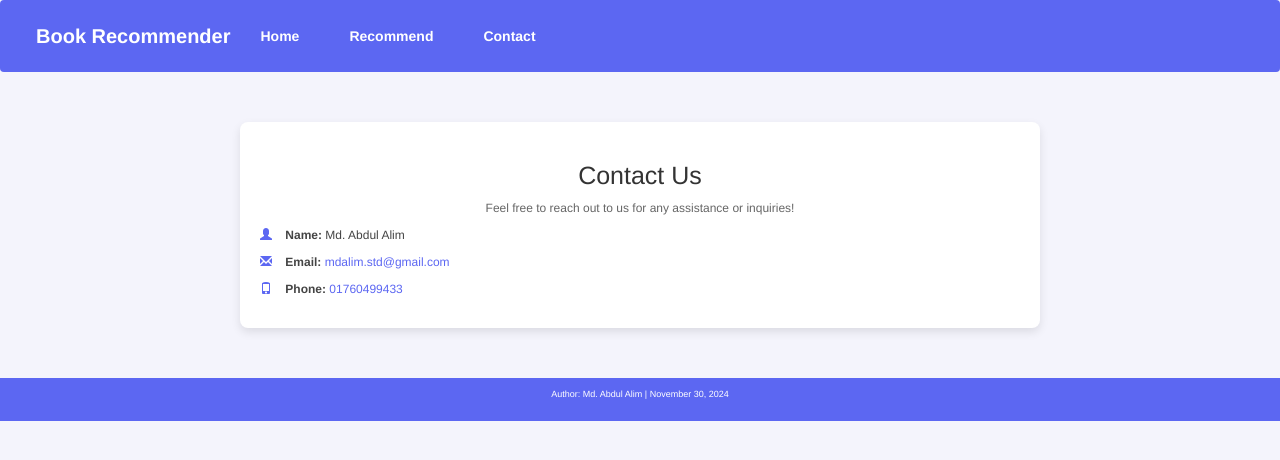
After one commit to AbdulAlim2k15/BookRecommenderApp, a Flask app: page /contact in a window 1280 px wide. The commit adds this page. Shown: the top 460 px of the page. Run offline with Flask 3, Linux system fonts and the light colour scheme; parts of the project's set-up code (start-up, migrations or seed data) failed here and were passed over.

Commit message:
Project is Completted

```diff
--- a/app.py
+++ b/app.py
@@ -1,10 +1,56 @@
-from flask import Flask, render_template
+from flask import Flask, render_template,request
+import pandas as pd
+import numpy as np
+import pickle
+
+popular_df = pickle.load(open('popular.pkl', 'rb'))
+pt = pickle.load(open('pt.pkl', 'rb'))
+books = pickle.load(open('books.pkl', 'rb'))
+similarity_scores = pickle.load(open('similarity_scores.pkl', 'rb'))
 
 app = Flask(__name__)
 
 @app.route("/")
 def index():
-    return render_template('index.html')
+    return render_template('index.html',
+                           book_name = list(popular_df['Book-Title'].values),
+                           author=list(popular_df['Book-Author'].values),
+                           image=list(popular_df['Image-URL-M'].values),
+                           votes=list(popular_df['num_ratings'].values),
+                           rating=list(popular_df['avg_rating'].values)
+                           )
+@app.route("/recommend")
+def recommend_page():
+    return render_template('recommend.html')
+
+@app.route("/recommend_books", methods = ['POST'])
+def recommend():
+    book_name = request.form.get('user_input')
+
+    def capitalize_words(line):
+        return ' '.join(word.capitalize() for word in line.split())
+    book_name = capitalize_words(book_name)
+
+
+    index = np.where(pt.index == book_name)[0][0]
+    similar_items = sorted(list(enumerate(similarity_scores[index])), key=lambda x: x[1], reverse=True)[1:5]
+
+    data = []
+    for i in similar_items:
+        item = []
+        temp_df = books[books['Book-Title'] == pt.index[i[0]]]
+        item.extend(list(temp_df.drop_duplicates('Book-Title')['Book-Title'].values))
+        item.extend(list(temp_df.drop_duplicates('Book-Title')['Book-Author'].values))
+        item.extend(list(temp_df.drop_duplicates('Book-Title')['Image-URL-M'].values))
+
+        data.append(item)
+
+    return render_template('recommend.html', data = data)
+
+@app.route("/contact")
+def contact():
+    return render_template('contact.html')
+
 
 if __name__ == "__main__":
     app.run(debug=True)
--- /dev/null
+++ b/templates/contact.html
@@ -0,0 +1,120 @@
+<!DOCTYPE html>
+<html lang="en">
+
+<head>
+    <meta charset="UTF-8">
+    <meta name="viewport" content="width=device-width, initial-scale=1.0">
+    <title>Contact Us - Book Recommender System</title>
+    <link rel="stylesheet" href="https://cdn.jsdelivr.net/npm/bootstrap@3.3.7/dist/css/bootstrap.min.css" integrity="sha384-BVYiiSIFeK1dGmJRAkycuHAHRg32OmUcww7on3RYdg4Va+PmSTsz/K68vbdEjh4u" crossorigin="anonymous">
+    <style>
+        body {
+            background-color: #f4f4fc;
+        }
+
+        nav {
+            background-color: #5c67f2;
+            padding: 10px 20px;
+        }
+
+        nav .navbar-brand {
+            color: #fff;
+            font-size: 2rem;
+            font-weight: bold;
+        }
+
+        nav a {
+            color: #fff;
+            text-decoration: none;
+            font-weight: bold;
+        }
+
+        nav a:hover {
+            text-decoration: underline;
+        }
+
+        .container {
+            max-width: 800px;
+            margin: 50px auto;
+            padding: 20px;
+            background: #fff;
+            border-radius: 8px;
+            box-shadow: 0 4px 10px rgba(0, 0, 0, 0.1);
+        }
+
+        .header h1 {
+            text-align: center;
+            font-size: 2.5rem;
+            color: #333;
+            margin-bottom: 10px;
+        }
+
+        .header p {
+            text-align: center;
+            font-size: 1.2rem;
+            color: #666;
+        }
+
+        .contact-info p {
+            font-size: 1.2rem;
+            color: #444;
+        }
+
+        .contact-info i {
+            color: #5c67f2;
+            margin-right: 10px;
+        }
+
+        .contact-info a {
+            color: #5c67f2;
+            text-decoration: none;
+        }
+
+        .contact-info a:hover {
+            text-decoration: underline;
+        }
+
+        footer {
+            text-align: center;
+            background-color: #5c67f2;
+            color: #fff;
+            padding: 10px 0;
+            font-size: 0.9rem;
+        }
+    </style>
+</head>
+
+<body>
+    <!-- Navigation Bar -->
+    <nav class="navbar">
+        <a class="navbar-brand">Book Recommender</a>
+        <ul class="nav navbar-nav" style="list-style: none; display: flex; padding: 0; margin: 0;">
+            <li style="margin-right: 20px;"><a href="/">Home</a></li>
+            <li style="margin-right: 20px;"><a href="/recommend">Recommend</a></li>
+            <li><a href="/contact">Contact</a></li>
+        </ul>
+    </nav>
+
+    <!-- Main Content -->
+    <div class="container">
+        <div class="header">
+            <h1>Contact Us</h1>
+            <p>Feel free to reach out to us for any assistance or inquiries!</p>
+        </div>
+        <div class="contact-info">
+            <p><i class="glyphicon glyphicon-user"></i> <strong>Name:</strong> Md. Abdul Alim</p>
+            <p><i class="glyphicon glyphicon-envelope"></i> <strong>Email:</strong>
+                <a href="mailto:mdalim.std@gmail.com">mdalim.std@gmail.com</a>
+            </p>
+            <p><i class="glyphicon glyphicon-phone"></i> <strong>Phone:</strong>
+                <a href="tel:+8801760499433">01760499433</a>
+            </p>
+        </div>
+    </div>
+
+    <!-- Footer -->
+    <footer>
+        <p>Author: Md. Abdul Alim | November 30, 2024</p>
+    </footer>
+</body>
+
+</html>
```
Also changed, not shown: templates/index.html (+125 -15 lines), templates/recommend.html (added, +140 -0 lines), 4 other files.
